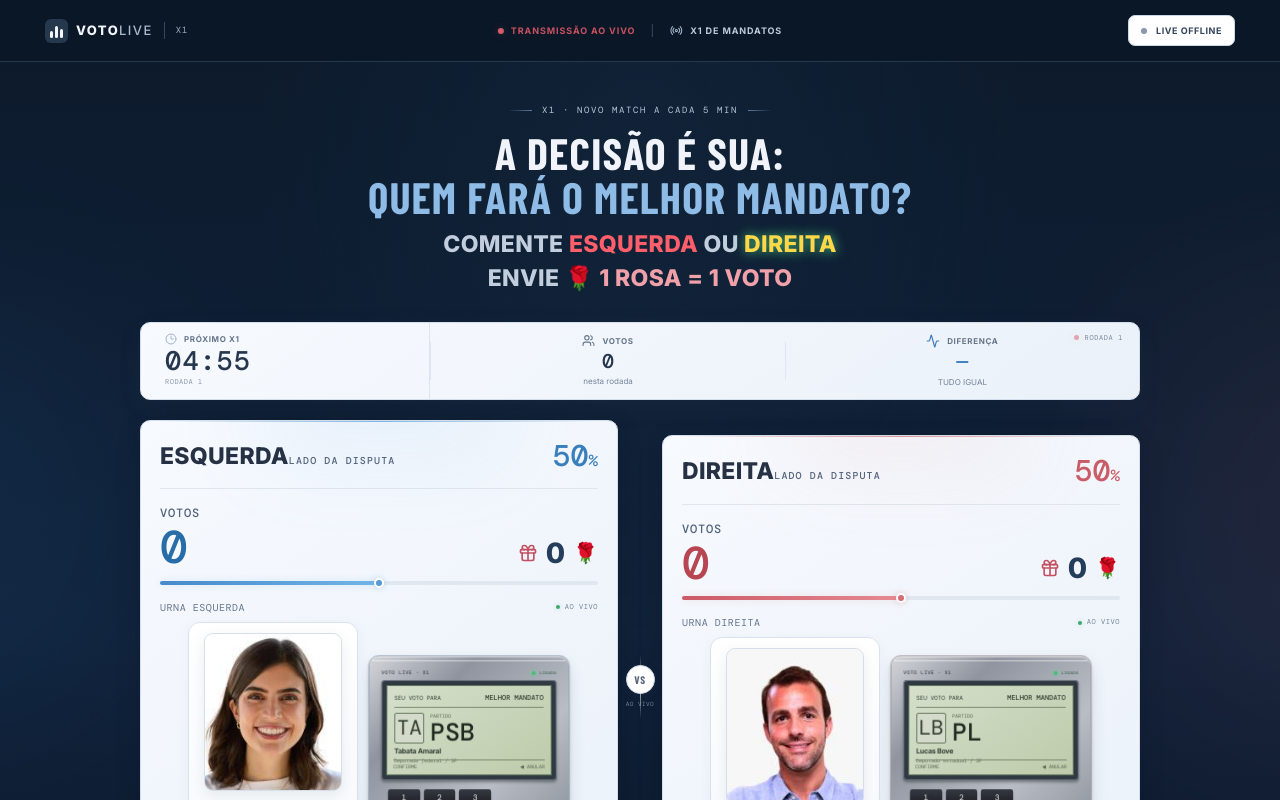
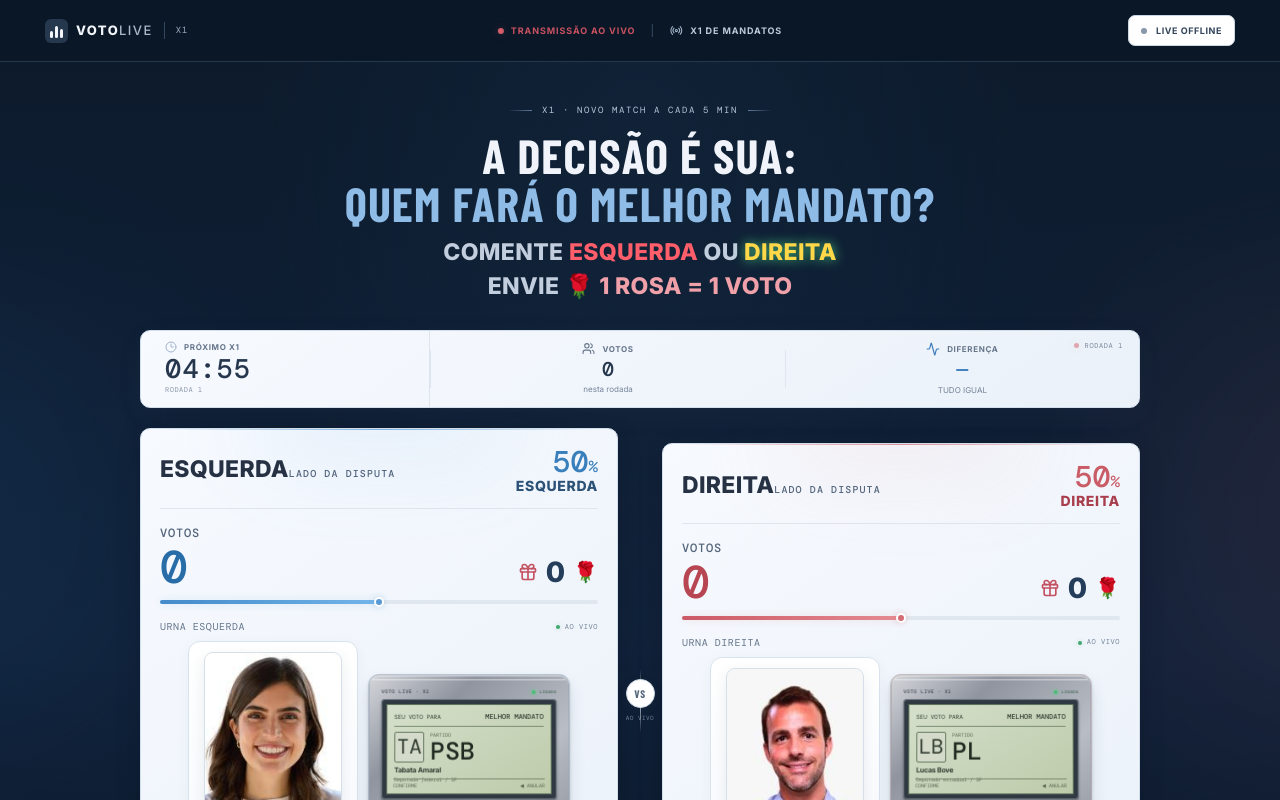
Before and after one commit to HigorMra/votinggame, a React (Vite) app: page / in a window 1280 px wide. Shown: the top 800 px of the page. Built offline with nearby package versions, Linux system fonts and the light colour scheme; a web font is replaced by a local one.

Commit message:
Clarify voting sides beside percentages

```diff
--- a/src/App.jsx
+++ b/src/App.jsx
@@ -144,7 +144,7 @@ function SideCard({ side, candidate, score, percent, gifts, pressed, roseEvents
     <div className="card-glow" />
     <div className="candidate-head">
       <div className={`candidate-label label-${color}`}><strong className="side-name">{meta.label}</strong><span className="candidate-tag">LADO DA DISPUTA</span></div>
-      <div className={`side-share share-${color}`}><strong>{percent}<small>%</small></strong></div>
+      <div className={`side-share share-${color}`}><strong>{percent}<small>%</small></strong><span className="share-label">{meta.label}</span></div>
     </div>
     <div className="card-divider" />
     <div className="score-row"><div><span className="micro-label">VOTOS</span><div className={`score score-${color}`}><ScoreNumber value={score}/></div></div><div className="rose-total"><Gift size={18}/><b>{gifts}</b><span>🌹</span></div></div>
--- a/src/theme-light.css
+++ b/src/theme-light.css
@@ -262,3 +262,10 @@ body{min-width:320px;background:#0c1a2b;color:#263244}
   .candidate-description{margin-top:5px}
   .candidate-description>strong{font-size:clamp(19px,5.6vw,23px);line-height:1.08}
 }
+.match-info h1{font-size:clamp(34px,4.5vw,48px);font-weight:900}
+.side-share .share-label{font-size:14px;font-weight:900;letter-spacing:.65px;line-height:1.1;color:#2c5277}
+.share-red .share-label{color:#a93e4c}
+@media(max-width:700px), (max-aspect-ratio:4/5){
+  .match-info h1{font-size:clamp(32px,8.8vw,45px);line-height:1.02}
+  .side-share .share-label{font-size:12px;font-weight:900;letter-spacing:.4px}
+}
```
